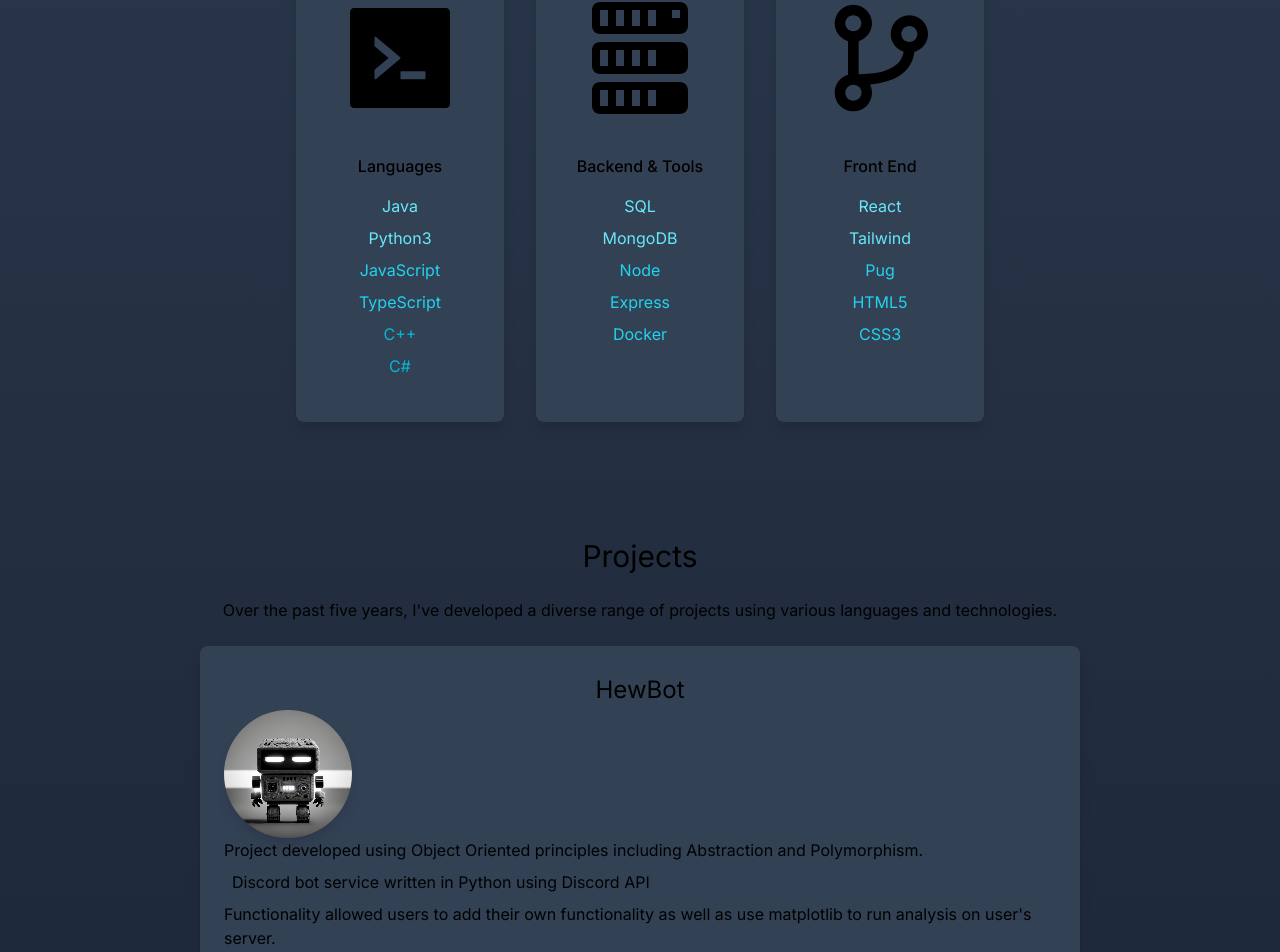
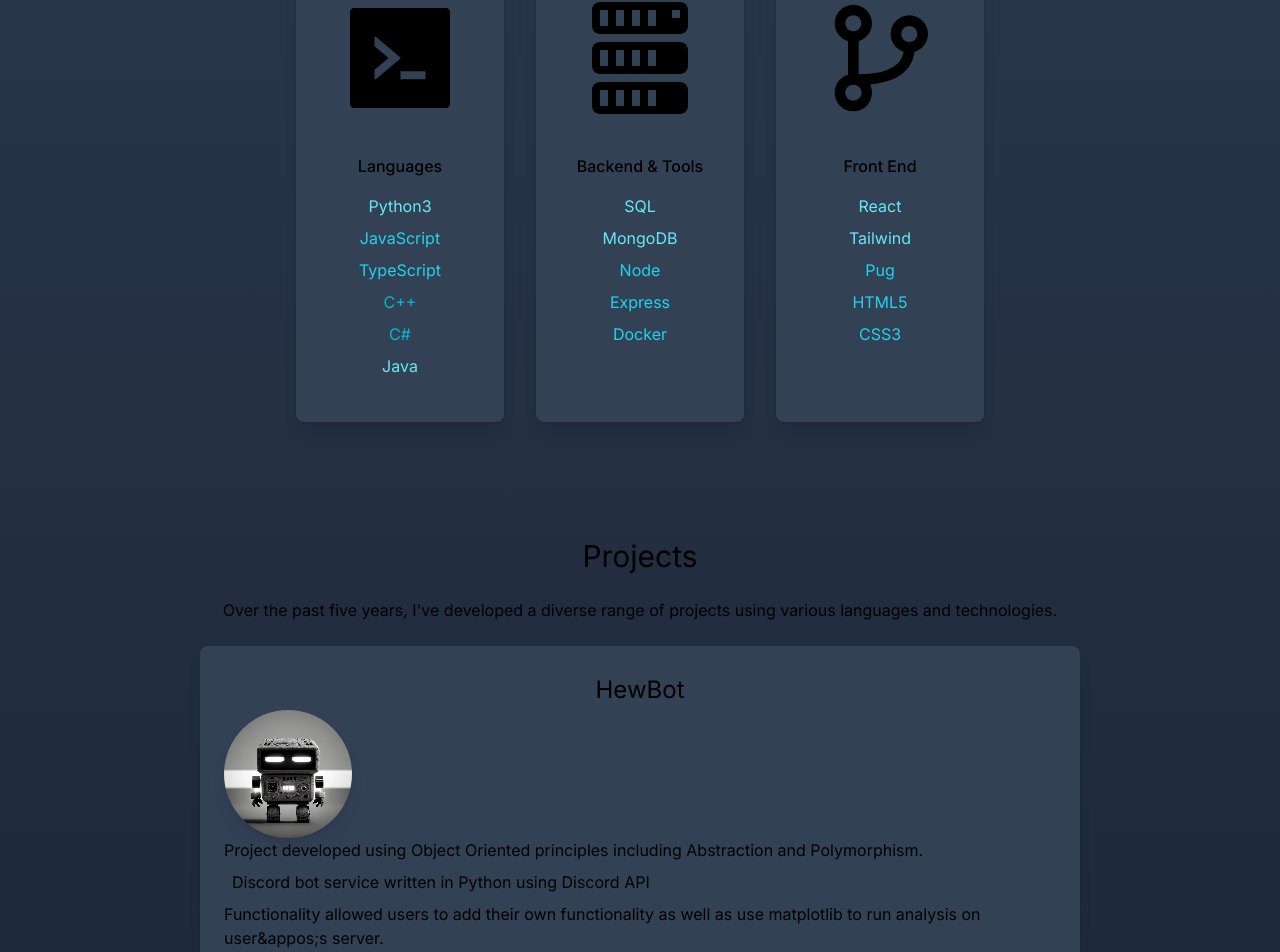
Before and after one commit to mattwyd/mattwyd.github.io, a Next.js app: page / in a window 1280 px wide. Shown: the part 1062-2014 px from the top of the page. Built offline with nearby package versions, Linux system fonts and the light colour scheme.

Commit message:
updated localization files

```diff
--- a/next.config.js
+++ b/next.config.js
@@ -1,5 +1,6 @@
 /** @type {import('next').NextConfig} */
 const nextConfig = {
+  output: 'export',
   experimental: {
     appDir: true
   },
--- a/src/app/page.tsx
+++ b/src/app/page.tsx
@@ -60,12 +60,12 @@
             <AiFillCode className = 'justify-center text-9xl' />
             <h3 className='text-l font-medium pt-8 py-3'>Languages</h3>
 
-            <p className='py-1 text-cyan-300'>Java</p>
             <p className='py-1 text-cyan-300'>Python3</p>
             <p className='py-1 text-cyan-400'>JavaScript</p>
             <p className='py-1 text-cyan-400'>TypeScript</p>
             <p className='py-1 text-cyan-500'>C++</p>
             <p className='py-1 text-cyan-500'>C#</p>
+            <p className='py-1 text-cyan-300'>Java</p>
           </div>
 
           <div className='text-center justify-center items-center bg-slate-700 shadow-lg p-10 rounded-lg'>
@@ -116,7 +116,7 @@
             </div>
           <h2 className='p-2'> Discord bot service written in Python using Discord API </h2>
             <p>
-              Functionality allowed users to add their own functionality as well as use matplotlib to run analysis on user's server.
+              Functionality allowed users to add their own functionality as well as use matplotlib to run analysis on user&appos;s server.
             </p>
       </div>
 
```
Also changed, not shown: 2 other files (tests, documents, lock files or other folders).
